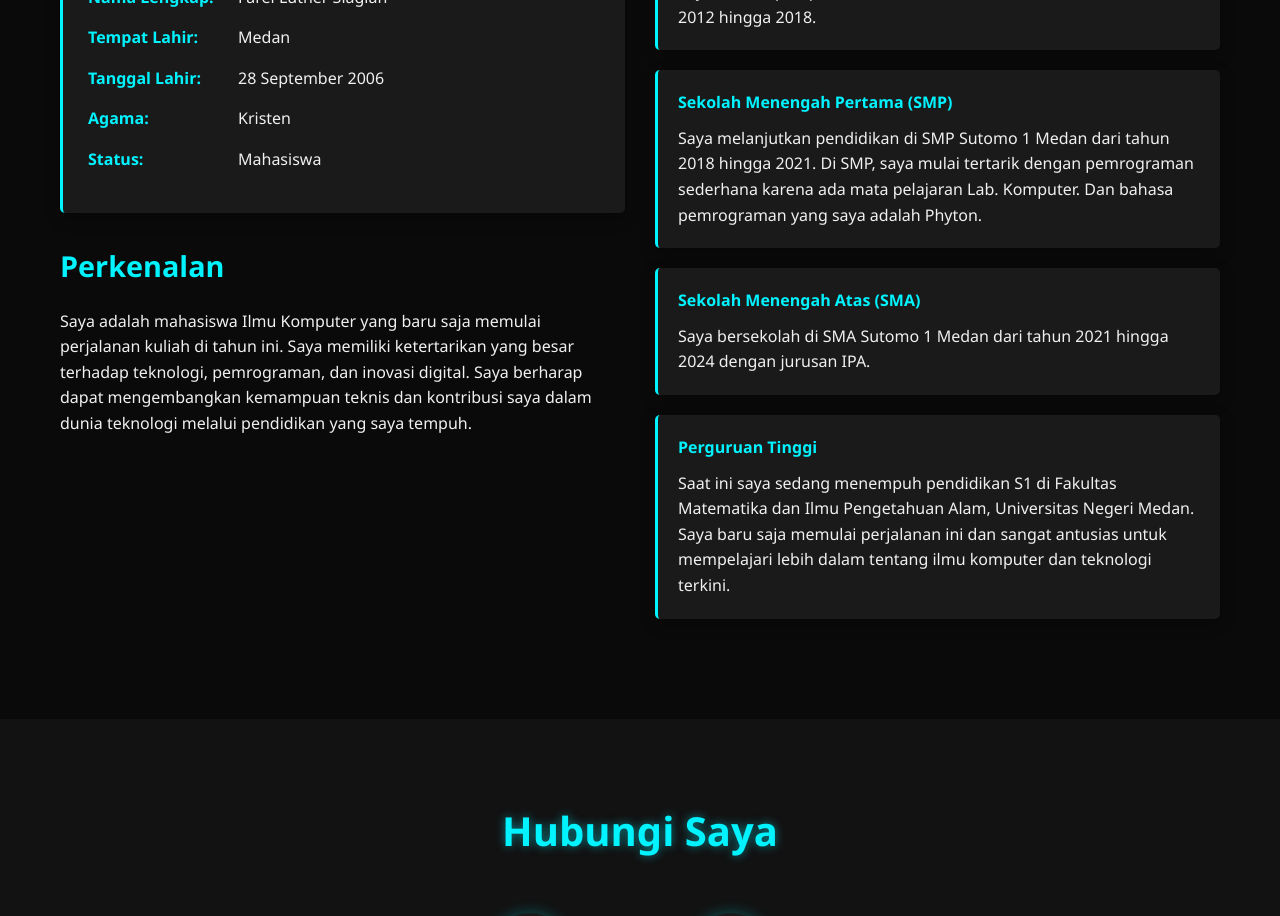
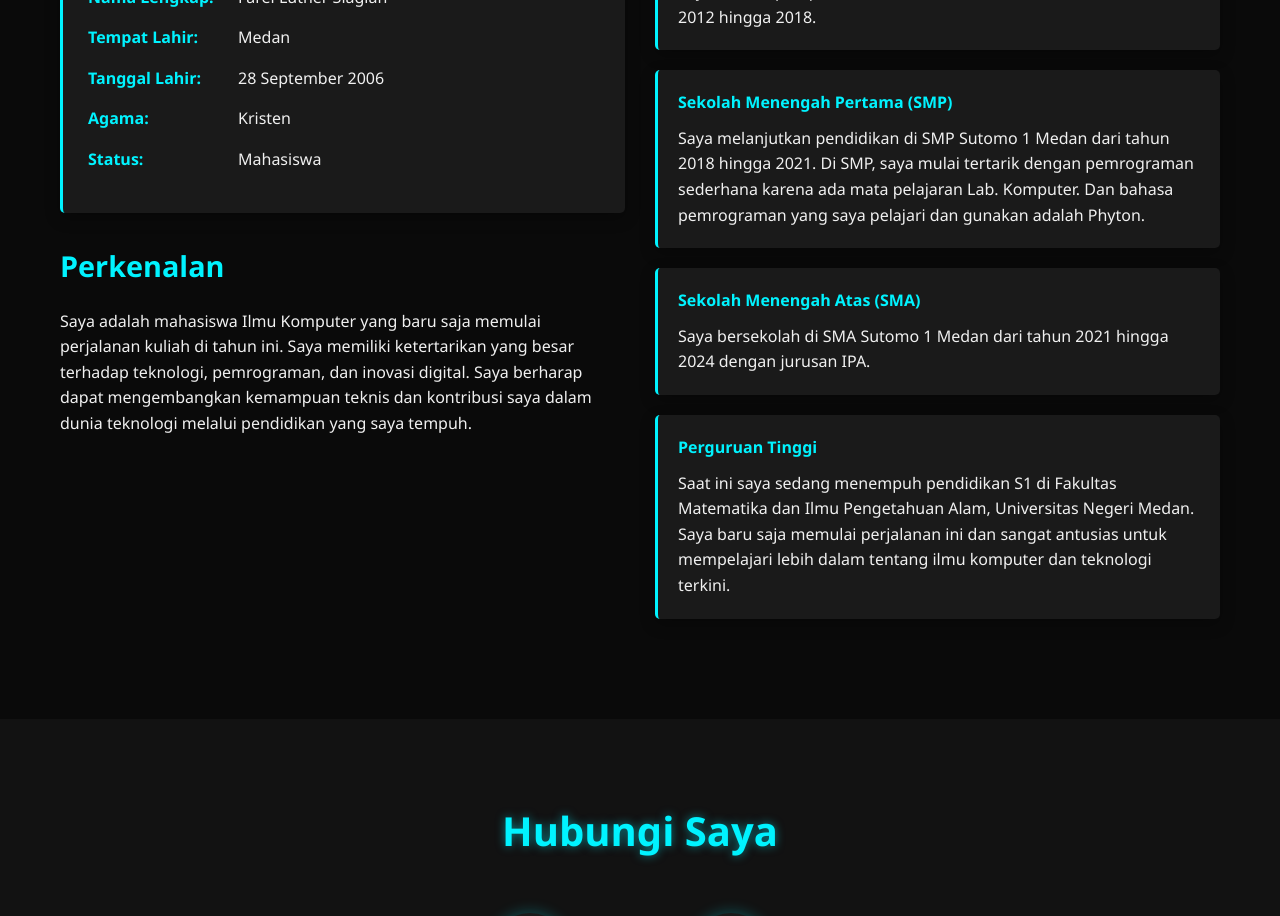
Before and after one commit to lutherfarels/lutherfarels.github.io, a plain HTML site: page index.html in a window 1280 px wide. Shown: the part 860-1776 px from the top of the page. Drawn offline with Linux system fonts and the light colour scheme.

Commit message:
Update index.html

```diff
--- a/index.html
+++ b/index.html
@@ -73,7 +73,7 @@
                     </div>
                     <div class="timeline-item">
                         <h4>Sekolah Menengah Pertama (SMP)</h4>
-                        <p>Saya melanjutkan pendidikan di SMP Sutomo 1 Medan dari tahun 2018 hingga 2021. Di SMP, saya mulai tertarik dengan pemrograman sederhana karena ada mata pelajaran Lab. Komputer. Dan bahasa pemrograman yang saya adalah Phyton.</p>
+                        <p>Saya melanjutkan pendidikan di SMP Sutomo 1 Medan dari tahun 2018 hingga 2021. Di SMP, saya mulai tertarik dengan pemrograman sederhana karena ada mata pelajaran Lab. Komputer. Dan bahasa pemrograman yang saya pelajari dan gunakan adalah Phyton.</p>
                     </div>
                     <div class="timeline-item">
                         <h4>Sekolah Menengah Atas (SMA)</h4>
```
